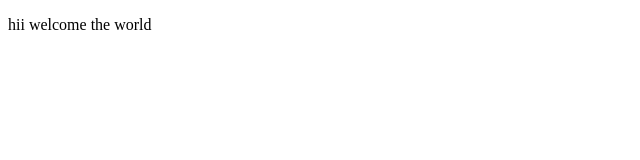
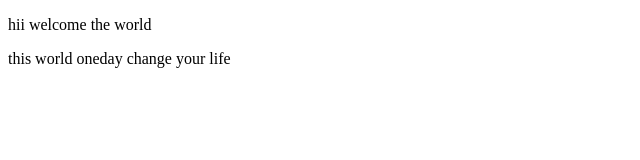
Before and after one commit to Vairavel-1999/gethuplearning, a plain HTML site: page new/index.html in a window 1280 px wide. Shown: the whole page, without its empty margins (0-640 px from the left). Drawn offline with Linux system fonts and the light colour scheme.

Commit message:
new line added

```diff
--- a/new/index.html
+++ b/new/index.html
@@ -5,6 +5,7 @@
     <meta http-equiv="X-UA-Compatible" content="IE=edge">
     <meta name="viewport" content="width=device-width, initial-scale=1.0">
     <p>hii welcome the world</p>
+    <p>this world oneday change your life</p>
 </head>
 <body>
 
```
